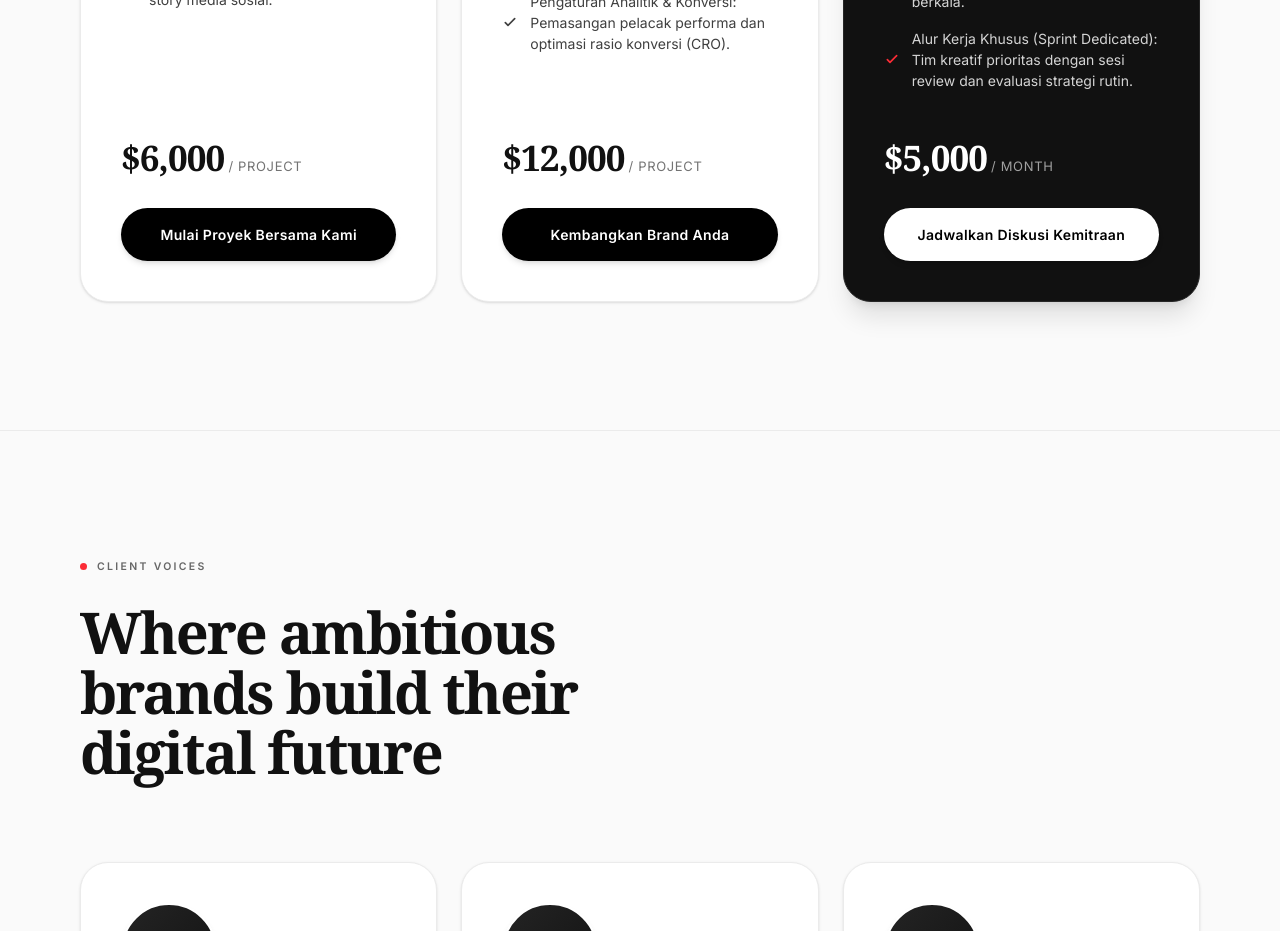
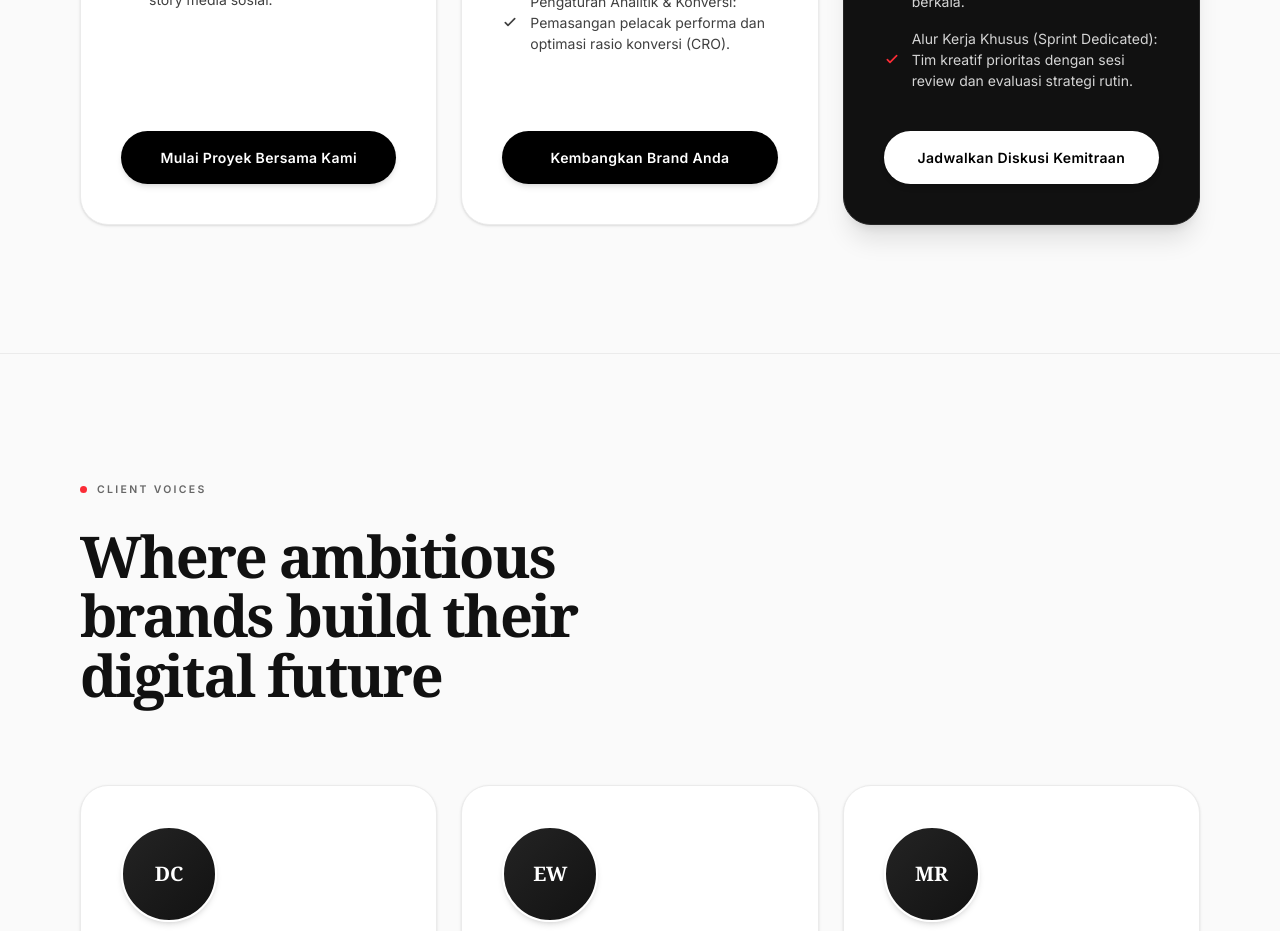
Before and after one commit to alfindwiyanto200-cyber/circlestudio, a Next.js app: page / in a window 1280 px wide. Shown: the part 10460-11391 px from the top of the page. Built offline with nearby package versions, Linux system fonts and the light colour scheme.

Commit message:
chore: remove price display from pricing section

```diff
--- a/src/components/Pricing.tsx
+++ b/src/components/Pricing.tsx
@@ -203,20 +203,7 @@ export default function Pricing() {
                   ))}
                 </ul>
 
-                {/* Price */}
-                <div className="mb-6 flex items-baseline gap-1">
-                  <span className="text-[2.2rem] font-bold tracking-tight font-serif">
-                    {plan.price}
-                  </span>
-                  <span
-                    className={`text-[13px] uppercase tracking-wider ${
-                      isScale ? 'text-neutral-400' : 'text-neutral-500'
-                    }`}
-                    style={{ fontFamily: 'var(--font-inter), Inter, sans-serif' }}
-                  >
-                    {plan.period}
-                  </span>
-                </div>
+
 
                 {/* Button */}
                 <button
```
